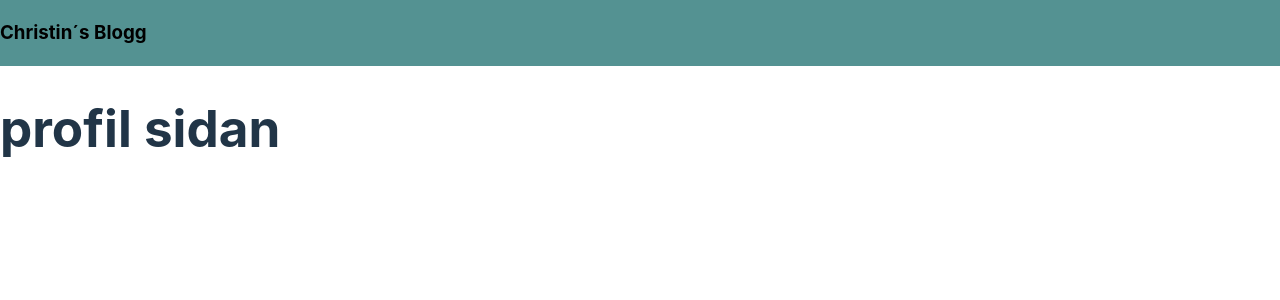
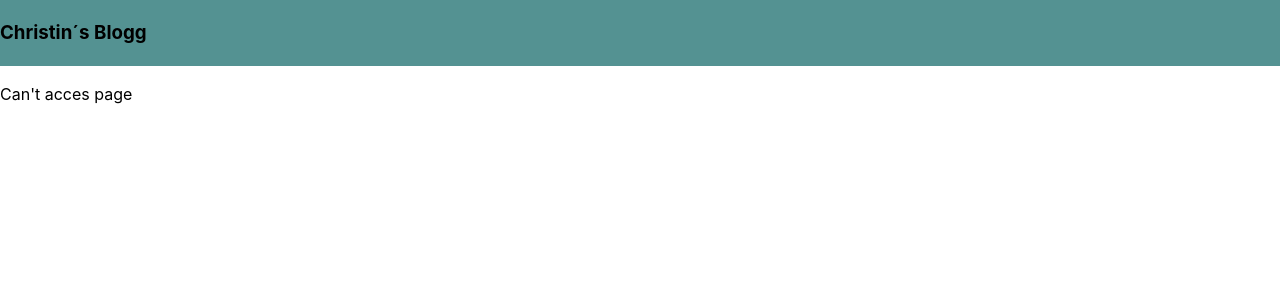
Before and after one commit to ChristinLe25/myBlog, a React (Vite) app: page /profile in a window 1280 px wide. Shown: the top 300 px of the page. Built offline with nearby package versions, Linux system fonts and the light colour scheme; no server answers.

Commit message:
klar innan finlir

```diff
--- a/src/paths/Profile/profile.jsx
+++ b/src/paths/Profile/profile.jsx
@@ -1,9 +1,18 @@
+import { useAuthState } from "react-firebase-hooks/auth";
 import Header from "../../Header/Header";
+import { auth } from "../../config/firebase";
 
 
 
 const Profile = () => {
-
+  const [user] = useAuthState(auth);
+  if(user == null || user == undefined){
+    return(
+      <>
+      <p>Can't acces page</p>
+      </>
+    )
+  }
     return (
       <div>
 
```
